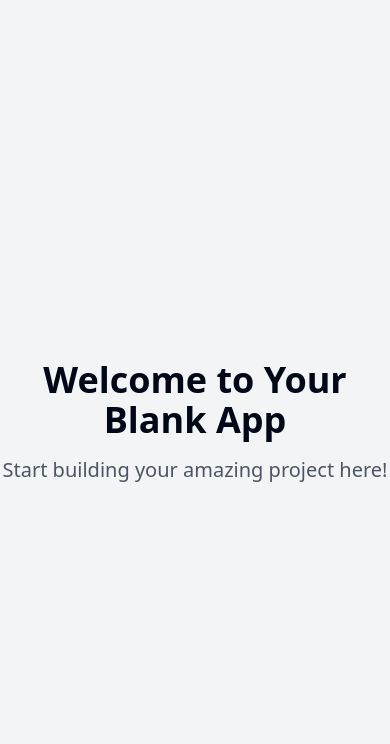
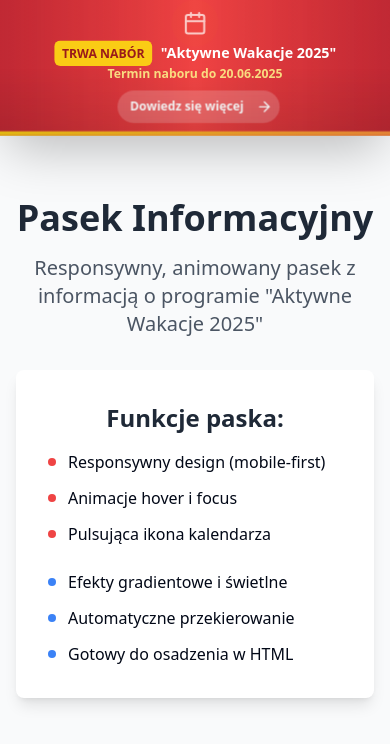
Before and after one commit to ahuramazdao/active-wakacje-alert-bar, a React (Vite) app: page / in a window 390 px wide. Shown: the top 744 px of the page. Built offline with nearby package versions, Linux system fonts and the light colour scheme.

Commit message:
Add information bar component
Create a responsive, animated, and interactive information bar that displays a message and links to a specific URL.

```diff
--- /dev/null
+++ b/src/components/BannerEmbed.tsx
@@ -0,0 +1,13 @@
+
+import React from 'react';
+import InfoBanner from './InfoBanner';
+
+const BannerEmbed = () => {
+  return (
+    <div className="w-full">
+      <InfoBanner />
+    </div>
+  );
+};
+
+export default BannerEmbed;
--- /dev/null
+++ b/src/components/InfoBanner.tsx
@@ -0,0 +1,80 @@
+
+import React from 'react';
+import { Calendar, ArrowRight } from 'lucide-react';
+
+const InfoBanner = () => {
+  const handleClick = () => {
+    window.open('https://programydlaklubow.pl/program-aktywne-wakacje-', '_blank');
+  };
+
+  return (
+    <div
+      onClick={handleClick}
+      className="relative overflow-hidden bg-gradient-to-r from-red-600 via-red-500 to-red-600 text-white cursor-pointer transform transition-all duration-300 hover:scale-[1.02] hover:shadow-2xl group animate-fade-in"
+    >
+      {/* Animated background pattern */}
+      <div className="absolute inset-0 bg-gradient-to-r from-blue-900/20 via-transparent to-blue-900/20 animate-pulse"></div>
+
+      {/* Moving stripes animation */}
+      <div className="absolute inset-0 opacity-10">
+        <div className="absolute inset-0 bg-gradient-to-r from-transparent via-white/20 to-transparent transform -skew-x-12 translate-x-[-100%] group-hover:translate-x-[100%] transition-transform duration-1000"></div>
+      </div>
+
+      <div className="relative px-4 py-3 md:px-8 md:py-4">
+        <div className="flex flex-col md:flex-row items-center justify-between gap-2 md:gap-4 max-w-7xl mx-auto">
+
+          {/* Main content */}
+          <div className="flex flex-col md:flex-row items-center gap-2 md:gap-4 flex-1 text-center md:text-left">
+
+            {/* Pulsing icon */}
+            <div className="flex-shrink-0">
+              <div className="relative">
+                <Calendar className="w-6 h-6 md:w-8 md:h-8 animate-pulse" />
+                <div className="absolute inset-0 bg-yellow-400 rounded-full animate-ping opacity-30"></div>
+              </div>
+            </div>
+
+            {/* Text content */}
+            <div className="flex-1">
+              <div className="text-sm md:text-lg font-bold leading-tight">
+                <span className="bg-yellow-400 text-red-800 px-2 py-1 rounded-md text-xs md:text-sm font-extrabold mr-2 animate-bounce">
+                  TRWA NABÓR
+                </span>
+                <span className="hidden md:inline">
+                  do rządowego programu "Aktywne Wakacje 2025"
+                </span>
+                <span className="md:hidden">
+                  "Aktywne Wakacje 2025"
+                </span>
+              </div>
+
+              <div className="text-xs md:text-sm opacity-90 mt-1">
+                <span className="hidden md:inline">Dotacje na organizację obozu sportowego • </span>
+                <span className="font-semibold text-yellow-200">
+                  Termin naboru do 20.06.2025
+                </span>
+              </div>
+            </div>
+          </div>
+
+          {/* CTA Arrow */}
+          <div className="flex-shrink-0 group-hover:translate-x-1 transition-transform duration-300">
+            <div className="flex items-center gap-2 bg-white/20 backdrop-blur-sm rounded-full px-3 py-2 md:px-4 md:py-2">
+              <span className="text-xs md:text-sm font-semibold">Dowiedz się więcej</span>
+              <ArrowRight className="w-4 h-4 md:w-5 md:h-5 group-hover:translate-x-1 transition-transform duration-300" />
+            </div>
+          </div>
+        </div>
+
+        {/* Progress bar animation */}
+        <div className="absolute bottom-0 left-0 h-1 bg-yellow-400 animate-pulse"></div>
+        <div className="absolute bottom-0 left-0 h-1 bg-gradient-to-r from-yellow-400 to-orange-400 w-0 group-hover:w-full transition-all duration-1000"></div>
+      </div>
+
+      {/* Subtle shadow overlay */}
+      <div className="absolute inset-0 bg-gradient-to-b from-transparent via-transparent to-black/10"></div>
+    </div>
+  );
+};
+
+export default InfoBanner;
--- a/src/pages/Index.tsx
+++ b/src/pages/Index.tsx
@@ -1,11 +1,54 @@
-// Update this page (the content is just a fallback if you fail to update the page)
+
+import InfoBanner from "@/components/InfoBanner";
 
 const Index = () => {
   return (
-    <div className="min-h-screen flex items-center justify-center bg-gray-100">
-      <div className="text-center">
-        <h1 className="text-4xl font-bold mb-4">Welcome to Your Blank App</h1>
-        <p className="text-xl text-gray-600">Start building your amazing project here!</p>
+    <div className="min-h-screen bg-gray-50">
+      {/* Info Banner */}
+      <InfoBanner />
+
+      {/* Demo content to show banner in context */}
+      <div className="container mx-auto px-4 py-16">
+        <div className="text-center">
+          <h1 className="text-4xl font-bold mb-4 text-gray-800">Pasek Informacyjny</h1>
+          <p className="text-xl text-gray-600 mb-8">
+            Responsywny, animowany pasek z informacją o programie "Aktywne Wakacje 2025"
+          </p>
+
+          <div className="bg-white rounded-lg shadow-lg p-8 max-w-4xl mx-auto">
+            <h2 className="text-2xl font-semibold mb-4 text-gray-800">Funkcje paska:</h2>
+            <div className="grid md:grid-cols-2 gap-6 text-left">
+              <div className="space-y-3">
+                <div className="flex items-center gap-3">
+                  <div className="w-2 h-2 bg-red-500 rounded-full"></div>
+                  <span>Responsywny design (mobile-first)</span>
+                </div>
+                <div className="flex items-center gap-3">
+                  <div className="w-2 h-2 bg-red-500 rounded-full"></div>
+                  <span>Animacje hover i focus</span>
+                </div>
+                <div className="flex items-center gap-3">
+                  <div className="w-2 h-2 bg-red-500 rounded-full"></div>
+                  <span>Pulsująca ikona kalendarza</span>
+                </div>
+              </div>
+              <div className="space-y-3">
+                <div className="flex items-center gap-3">
+                  <div className="w-2 h-2 bg-blue-500 rounded-full"></div>
+                  <span>Efekty gradientowe i świetlne</span>
+                </div>
+                <div className="flex items-center gap-3">
+                  <div className="w-2 h-2 bg-blue-500 rounded-full"></div>
+                  <span>Automatyczne przekierowanie</span>
+                </div>
+                <div className="flex items-center gap-3">
+                  <div className="w-2 h-2 bg-blue-500 rounded-full"></div>
+                  <span>Gotowy do osadzenia w HTML</span>
+                </div>
+              </div>
+            </div>
+          </div>
+        </div>
       </div>
     </div>
   );
```
